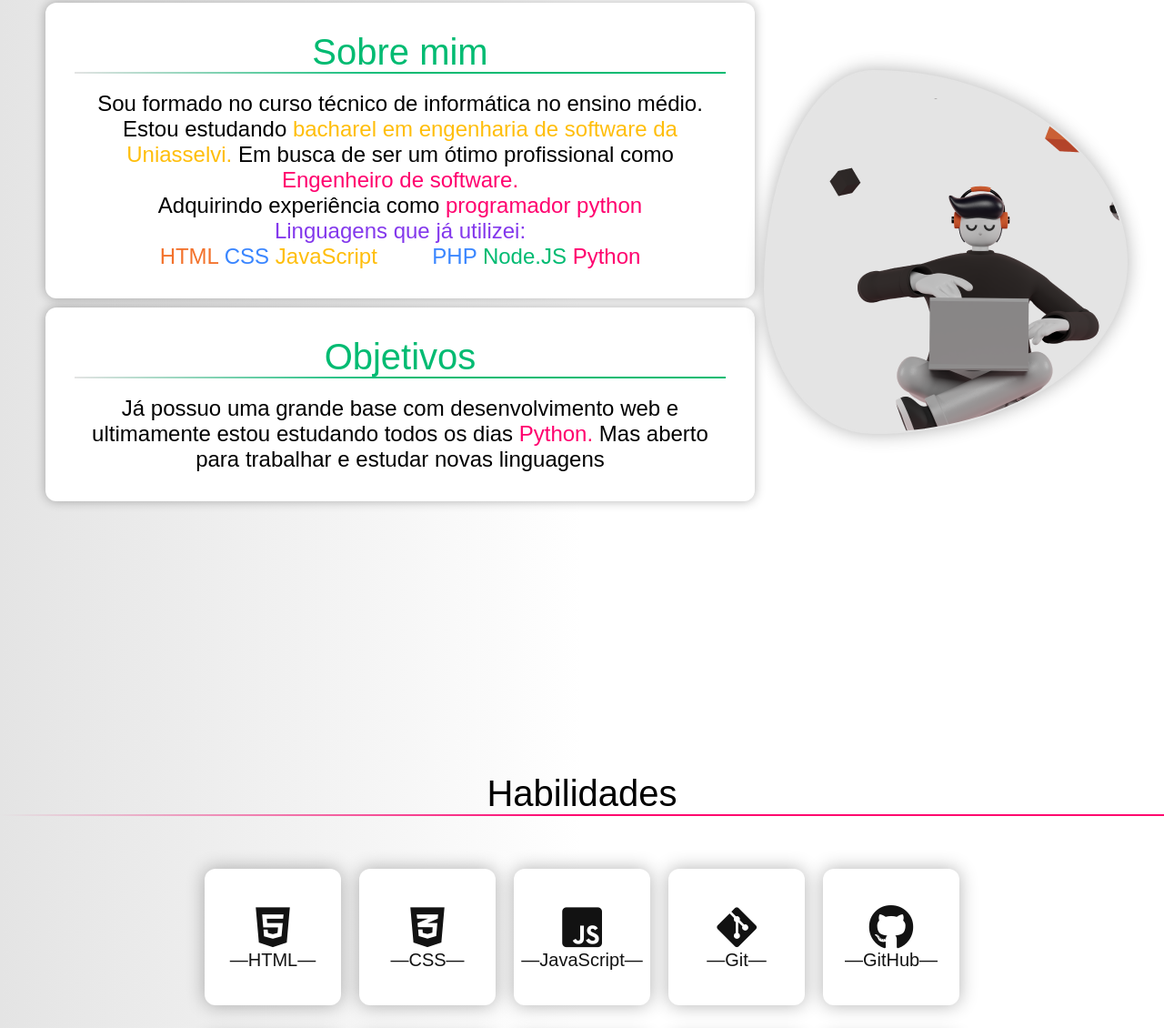
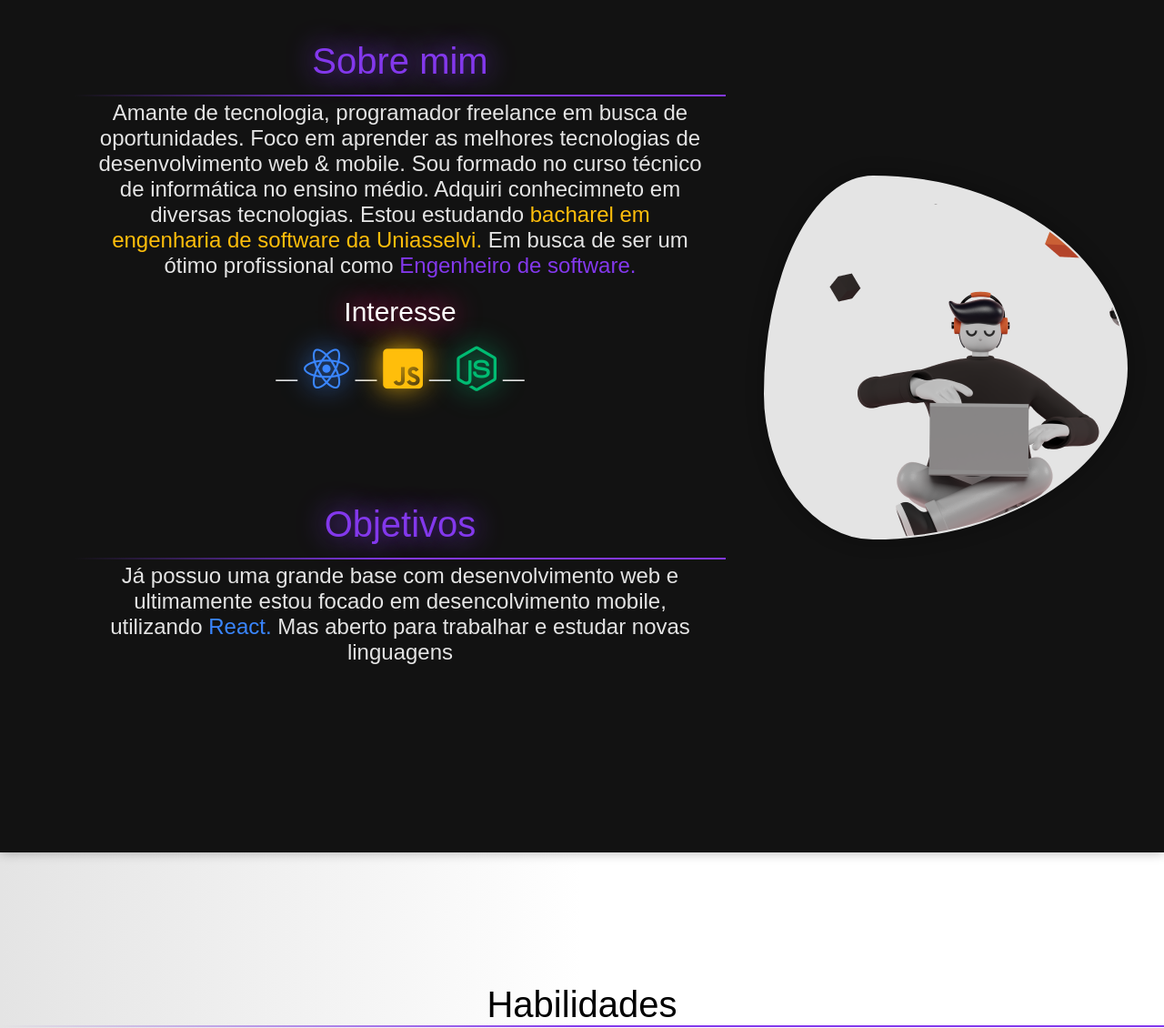
Before and after one commit to joaovic-tech/portfolio-html, a website: page views/home.html in a window 1280 px wide. Shown: the part 923-2053 px from the top of the page at 91% size. Drawn offline with nearby package versions, Linux system fonts and the light colour scheme; files that its build step writes are made by us from their sources; files whose address does not match are found by name.

Commit message:
_Correção_full

```diff
--- a/assets/css/home-light.css
+++ b/assets/css/home-light.css
@@ -123,13 +123,21 @@ nav.show div.icon-close {
   animation: bounceInUp 4s;
 }
 
+.cont-b a:hover,
+.cont-b a:focus{
+  color: var(--color-dark);
+}
+
 /* about */
+#about{
+  background: var(--color-dark);
+  box-shadow: 0 0 12px var(--color-shadow);
+  }
+
 .sub{
   margin: 10px;
   padding: 2rem;
   border-radius: 12px;
-  background: var(--light);
-  box-shadow: 0 0 12px var(--color-shadow);
 }
 
 .grupo_a{
@@ -138,24 +146,61 @@ nav.show div.icon-close {
 
 .grupo_a h2{
   position: relative;
+  margin: 10px auto;
   font: 400 2.5rem var(--font-family-title);
-  color: var(--green);
-  margin-bottom: 20px;
+  color: var(--color-primary);
+  text-shadow: 0 0 30px var(--color-primary);
 }
+
 
 .grupo_a h2::after{
   content: '';
   width: 100%;
   height: 2px;
-  background: linear-gradient(270deg, var(--green)50%, var(--color-light)100%);
+  background: linear-gradient(270deg, var(--color-primary)50%, var(--color-dark)100%);
+  position: absolute;
+  left: 0;
+  bottom: -1rem;
+  transition: width 0.2s;
+}
+
+.grupo_a span.sub-title{
+  position: relative;
+  color: var(--light);
+  text-shadow: 0 0 30px var(--red);
+}
+
+.grupo_a i{
+  margin: 20px auto;
+}
+
+.grupo_a .fa-react{
+  text-shadow: 0 0 30px var(--blue);
+}
+
+.grupo_a .fa-js-square{
+  text-shadow: 0 0 30px var(--yellow);
+}
+
+.grupo_a .fa-node-js{
+  text-shadow: 0 0 30px var(--green);
+}
+
+.grupo_a span.sub-title::after{
+  content: '';
+  width: 100%;
+  margin: auto;
+  height: 2px;
+  background: linear-gradient(270deg, var(--red)50%, var(--color-dark)100%);
   position: absolute;
   left: 0;
   bottom: -0.1rem;
-  transition: width 0.2s;
+  animation: line_efect 1s infinite;
 }
-
 .grupo_a p{
+  margin: 20px;
   font: 400 1.5rem var(--font-family-title);
+  color: var(--color-light);
 }
 
 .grupo_b{
@@ -244,6 +289,7 @@ nav.show div.icon-close {
   height: 150px;
   font-family: var(--font-family-sub);
   background: var(--light);
+  color: var(--color-dark);
   border: 5px solid transparent;
   box-shadow: 0px 0px 20px var(--color-shadow);
   border-radius: 12px;
--- a/assets/css/main.css
+++ b/assets/css/main.css
@@ -25,7 +25,7 @@ img{
   --color-light: #E4E4E4;
   --light: #ffffff;
   --color-shadow: rgb(0 0 0 / 0.30);
-  --color-primary: #ff006e;
+  --color-primary: #8338ec;
   /* colors*/
   --purple: #8338ec;
   --purple-dark: #1a0538;
@@ -55,6 +55,12 @@ body{
 
 .title {
   font: 700 var(--font-size) var(--font-family-title);
+  color: var(--color-dark);
+  -webkit-font-smoothing: auto;
+}
+
+.sub-title {
+  font: 400 var(--font-size) var(--font-family-sub);
   color: var(--color-dark);
   -webkit-font-smoothing: auto;
 }
@@ -281,6 +287,7 @@ nav .menu ul {
 .name-profile{
   position: relative;
   font: 700 5rem var(--font-family-title);
+  text-shadow: 0 0 15px var(--color-primary);
   text-transform: uppercase;
   display: block;
   margin: auto;
@@ -474,6 +481,12 @@ nav.show div.icon-close {
     justify-content: space-around;
   }
 
+  #contact .header-profile{
+    display: grid;
+    align-items: center;
+    justify-content: center;
+  }
+
   #cont-footer p, #cont-footer a {
     display: block;
   }
--- a/views/home.html
+++ b/views/home.html
@@ -63,7 +63,7 @@
             </header>
             <div class="container cont margin">
                 <div class="cont-a">
-                    <p><span class="color_purple">print</span>("<label class="color_green">OLÁ, SEJA BEM-VINDO(A)!</label>")<br>
+                    <p><span class="color_purple">print</span>("<span class="color_green">OLÁ, SEJA BEM-VINDO(A)!</span>")<br>
                     Meu nome é <span> João Victor </span>, esse aqui é o meu portfolio.</p>
                 </div>
                 <div class="cont-b">
@@ -81,21 +81,20 @@
                             <h2 class="title">Sobre mim</h2>
                         </div>
                         <div data-anime="left">
-                            <p>Sou formado no curso técnico de informática no ensino médio. Estou estudando
-                                <label class="color_yellow"> bacharel em engenharia de software da Uniasselvi.</label>
-                                Em busca de ser um ótimo profissional como <label class="color_red">Engenheiro de software.</label>
+                            <p>Amante de tecnologia, programador freelance em busca de oportunidades. Foco em aprender as melhores tecnologias de desenvolvimento web & mobile. Sou formado no curso técnico de informática no ensino médio. Adquiri conhecimneto em diversas tecnologias. Estou estudando
+                                <span class="color_yellow"> bacharel em engenharia de software da Uniasselvi.</span>
+                                Em busca de ser um ótimo profissional como <span class="color_purple">Engenheiro de software.</span>
+                            </p>
+                            <p>
+                                <span class="sub-title">Interesse</span>
                                 <br>
-                                Adquirindo experiência como <span class="color_red">programador python</span>
-                                <br>
-                                <span class="color_purple">Linguagens que já utilizei:</span>
-                                <br>
-                                <span class="color_orange">HTML</span>
-                                <span class="color_blue">CSS</span>
-                                <span class="color_yellow">JavaScript</span>
-                                <span class="color_light">SQL</span>
-                                <span class="color_blue">PHP</span>
-                                <span class="color_green">Node.JS</span>
-                                <span class="color_red">Python</span>
+                                &mdash;
+                                <i class="fab fa-react icon_link color_blue"></i>
+                                &mdash;
+                                <i class="fab fa-js-square icon_link color_yellow"></i>
+                                &mdash;
+                                <i class="fab fa-node-js icon_link color_green"></i>
+                                &mdash;
                             </p>
                         </div>
                     </div>
@@ -104,7 +103,7 @@
                             <h2 id="Objetivos">Objetivos</h2>
                         </div>
                     <div data-anime="right">
-                            <p>Já possuo uma grande base com desenvolvimento web e ultimamente estou estudando todos os dias <label class="color_red">Python.</label>
+                            <p>Já possuo uma grande base com desenvolvimento web e ultimamente estou focado em desencolvimento mobile, utilizando <span class="color_blue">React.</span>
                             Mas aberto para trabalhar e estudar novas linguagens
                             </p>
                         </div>
@@ -124,45 +123,45 @@
                     <div class="ling">
                         <a href="#HTML" class="DivLink card-html" data-anime="bottom_lento">
                             <i class="fab fa-html5 icon_link"></i>
-                            <span class="label_icon">&mdash;HTML&mdash;</span>
+                            <span class="span_icon">&mdash;HTML&mdash;</span>
                         </a>
                         <a href="#CSS" class="DivLink card-css" data-anime="bottom_rapido">
                             <i class="fab fa-css3-alt icon_link"></i>
-                            <span class="label_icon">&mdash;CSS&mdash;</span>
+                            <span class="span_icon">&mdash;CSS&mdash;</span>
                         </a>
                         <a href="#JavaScript" class="DivLink card-js" data-anime="bottom_lento">
                             <i class="fab fa-js-square icon_link"></i>
-                            <span class="label_icon">&mdash;JavaScript&mdash;</span>
+                            <span class="span_icon">&mdash;JavaScript&mdash;</span>
                         </a>
                         <a href="#Git" class="DivLink card-git" data-anime="bottom_lento">
                             <i class="fab fa-git-alt icon_link"></i>
-                            <span class="label_icon">&mdash;Git&mdash;</span>
+                            <span class="span_icon">&mdash;Git&mdash;</span>
                         </a>
                         <a href="#GitHub" class="DivLink card-github" data-anime="bottom_rapido">
                             <i class="fab fa-github icon_link"></i>
-                            <span class="label_icon">&mdash;GitHub&mdash;</span>
+                            <span class="span_icon">&mdash;GitHub&mdash;</span>
                         </a>
                     </div>
                     <div class="ling">
                         <a href="#Python" class="DivLink card-py" data-anime="bottom_rapido">
                             <i class="fab fa-python icon_link"></i>
-                            <span class="label_icon">&mdash;Python&mdash;</span>
+                            <span class="span_icon">&mdash;Python&mdash;</span>
                         </a>
                         <a href="#Node-js" class="DivLink card-node" data-anime="left">
                             <i class="fab fa-node-js icon_link"></i>
-                            <span class="label_icon">&mdash;Node.js&mdash;</span>
+                            <span class="span_icon">&mdash;Node.js&mdash;</span>
                         </a>
                         <a href="#PHP" class="DivLink card-php" data-anime="right">
                             <i class="fab fa-php icon_link"></i>
-                            <span class="label_icon">&mdash;PHP&mdash;</span>
+                            <span class="span_icon">&mdash;PHP&mdash;</span>
                         </a>
                         <a href="#mysql" class="DivLink card-mysql" data-anime="bottom_rapido">
                             <i class="fas fa-database icon_link"></i>
-                            <span class="label_icon">&mdash;Mysql&mdash;</span>
+                            <span class="span_icon">&mdash;Mysql&mdash;</span>
                         </a>
                         <a href="#Java" class="DivLink card-java" data-anime="bottom_lento">
                             <i class="fab fa-java icon_link"></i>
-                            <span class="label_icon">&mdash;Java&mdash;</span>
+                            <span class="span_icon">&mdash;Java&mdash;</span>
                         </a>
                     </div>
                 </div>
```
